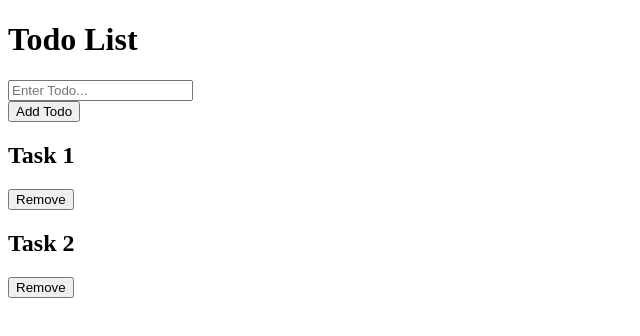
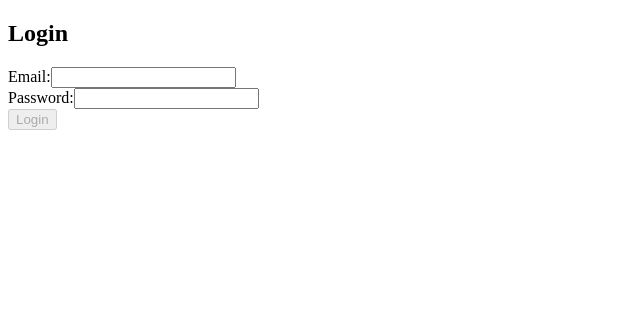
Before and after one commit to madhavi-anneboina/my-first-angularproject, an Angular app: page / in a window 1280 px wide. Shown: the top 336 px of the page, without its empty margins (0-640 px from the left). Built offline with nearby package versions, Linux system fonts and the light colour scheme.

Commit message:
added login form

```diff
--- a/src/app/app.component.html
+++ b/src/app/app.component.html
@@ -1,2 +1,3 @@
-<app-header></app-header>
-<app-todo></app-todo>
+<!-- <app-header></app-header>
+<app-todo></app-todo> -->
+<app-login></app-login>
--- a/src/app/app.module.ts
+++ b/src/app/app.module.ts
@@ -6,12 +6,14 @@ import { AppRoutingModule } from './app-routing.module';
 import { AppComponent } from './app.component';
 import { HeaderComponent } from './header/header.component';
 import { TodoComponent } from './todo/todo.component';
+import { LoginComponent } from './login/login.component';
 
 @NgModule({
   declarations: [
     AppComponent,
     HeaderComponent,
-    TodoComponent
+    TodoComponent,
+    LoginComponent
   ],
   imports: [
     BrowserModule,
--- /dev/null
+++ b/src/app/login/login.component.html
@@ -0,0 +1,14 @@
+<div class="login-container">
+    <h2>Login</h2>
+    <form (ngSubmit)="onSubmit()" #loginForm="ngForm">
+      <div class="form-group">
+        <label for="email">Email:</label>
+        <input type="email" id="email" name="email" [(ngModel)]="email" required email>
+      </div>
+      <div class="form-group">
+        <label for="password">Password:</label>
+        <input type="password" id="password" name="password" [(ngModel)]="password" required>
+      </div>
+      <button type="submit" [disabled]="!loginForm.valid">Login</button>
+    </form>
+  </div>
--- /dev/null
+++ b/src/app/login/login.component.ts
@@ -0,0 +1,19 @@
+import { Component } from '@angular/core';
+
+@Component({
+  selector: 'app-login',
+  templateUrl: './login.component.html',
+  styleUrls: ['./login.component.css']
+})
+export class LoginComponent {
+  email: string = "";
+  password: string ="";
+
+  onSubmit() {
+    // You can implement your login logic here
+    // For example, you can send the email and password to a backend API for authentication
+    console.log('Email:', this.email);
+    console.log('Password:', this.password);
+  }
+
+}
```
Also changed, not shown: src/app/login/login.component.css (added), 1 other file (tests, documents, lock files or other folders).
